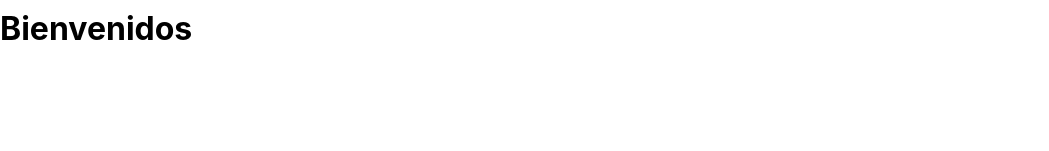
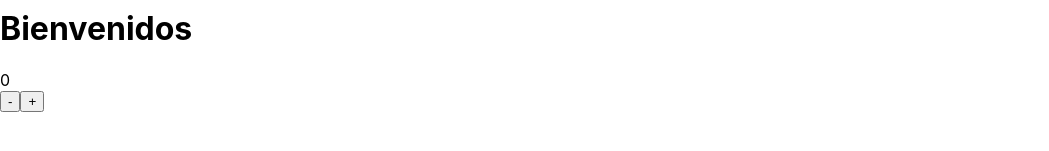
Before and after one commit to daniiespindola/ecommerce-coderhouse, a React (Create React App) app: page / in a window 1280 px wide. Shown: the part 153-304 px from the top of the page, without its empty margins (0-1049 px from the left). Built offline with nearby package versions, Linux system fonts and the light colour scheme.

Commit message:
contador

```diff
--- a/src/App.js
+++ b/src/App.js
@@ -2,14 +2,18 @@ import React from 'react';
 import './App.css';
 import NavBar from './components/Navbar.js';
 import ItemListContainer from './components/ItemListContainer.js';
+import ItemCount from './components/ItemCount';
 
-function App() {
+
+const App = () =>{
   return (
     <>
     <div className="App">
       <NavBar />
     </div>
     <ItemListContainer greeting="Bienvenidos" />
+          <ItemCount stock={100} count={1}/>
+
     </>
   );
 }
--- /dev/null
+++ b/src/components/ItemCount.js
@@ -0,0 +1,37 @@
+import {Button} from 'react-bootstrap'
+import {useState} from 'react'
+
+const ItemCount = ({initialCount, stock}) => {
+
+    const [count, setCount] = useState(initialCount ? initialCount : 0);
+
+    const increment = () => {
+        if (count === stock){
+            return;
+        }
+        setCount(count + 1);
+    }
+    const decrement = () => {
+        if (count === 0){
+            return;
+        }
+        setCount(count - 1);
+    }
+
+        return(
+            <>
+                <div className="counter d-flex flex-wrap mx-auto">
+                    <div className="count">
+                        <span>{count}</span>
+                    </div>
+                    <div className="d-flex btn-counter">
+                        <Button variant='light' className='font-size-2' onClick={decrement}>-</Button>
+                        <Button variant='light' className='font-size-2' onClick={increment}>+</Button>
+                    </div>
+                </div>
+            </>
+        )
+
+}
+
+export default ItemCount;
```
Also changed, not shown: src/components/ItemCount.css (added).
